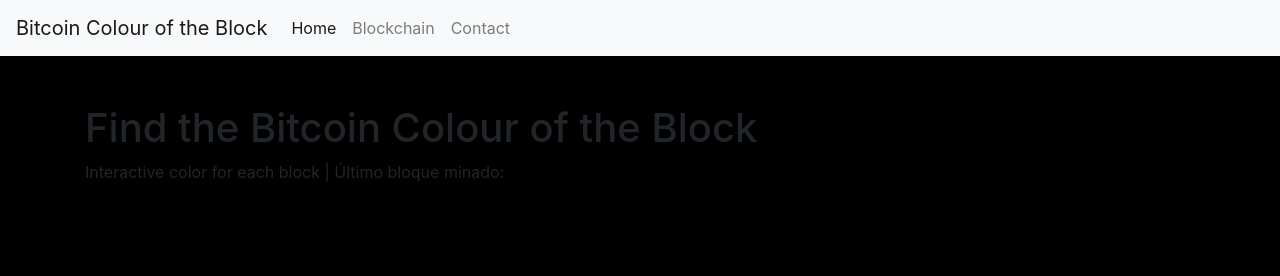
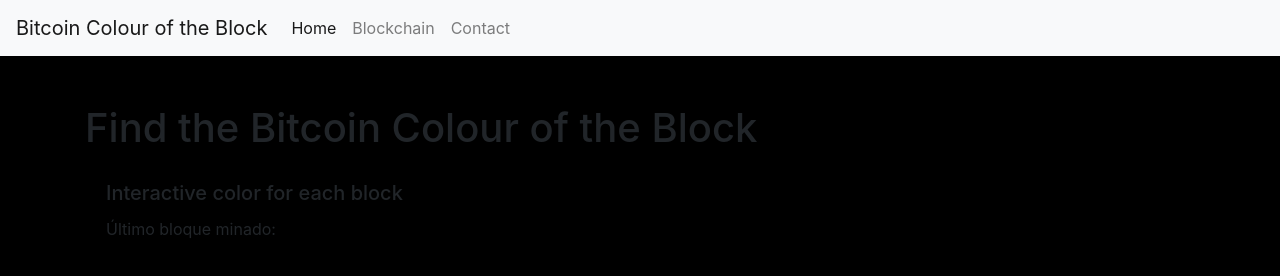
Before and after one commit to sebacordero/block-colour, a plain HTML site: page index.html in a window 1280 px wide. Drawn offline with nearby package versions, Linux system fonts and the light colour scheme; no server answers.

Commit message:
Update index.html
Cambiar de fondo a una tarjeta con el color del bloque

```diff
--- a/index.html
+++ b/index.html
@@ -43,9 +43,12 @@ aria-controls="navbarNav" aria-expanded="false" aria-label="Toggle navigation">
 <!-- Page content -->
 <div class="container mt-5">
   <h1>Find the Bitcoin Colour of the Block</h1>
-<p>
-Interactive color for each block | Último bloque minado: <span id="numeroBloque"></span>
-</p>
+  <div class="card" style="background-color: #000000;">
+    <div class="card-body">
+      <h5 class="card-title">Interactive color for each block</h5>
+      <p class="card-text">Último bloque minado: <span id="numeroBloque"></span></p>
+    </div>
+  </div>
 
   <script>
     // Realizar una solicitud HTTP a la API de Blockstream Explorer para obtener información del último bloque
@@ -57,16 +60,16 @@ Interactive color for each block | Último bloque minado: <span id="numeroBloque
         // Actualizar el número de bloque en el elemento HTML correspondiente
         document.getElementById('numeroBloque').textContent = numeroBloque;
 
-            // Actualizar el estilo de fondo de la página con el color hexadecimal correspondiente al número de bloque
+        // Actualizar el color de fondo de la tarjeta con el color hexadecimal correspondiente al número de bloque
         const colorHexa = '#' + numeroBloque;
-            document.body.style.backgroundColor = colorHexa;
+        document.querySelector('.card').style.backgroundColor = colorHexa;
       })
       .catch(error => {
         console.error('Error al obtener el número de bloque:', error);
       });
   </script>
+</div>
 
-</div>
 
 <!-- Bootstrap JS -->
 <script src="https://code.jquery.com/jquery-3.5.1.slim.min.js"
```
Lines whose indentation alone changed are shown as unchanged.
